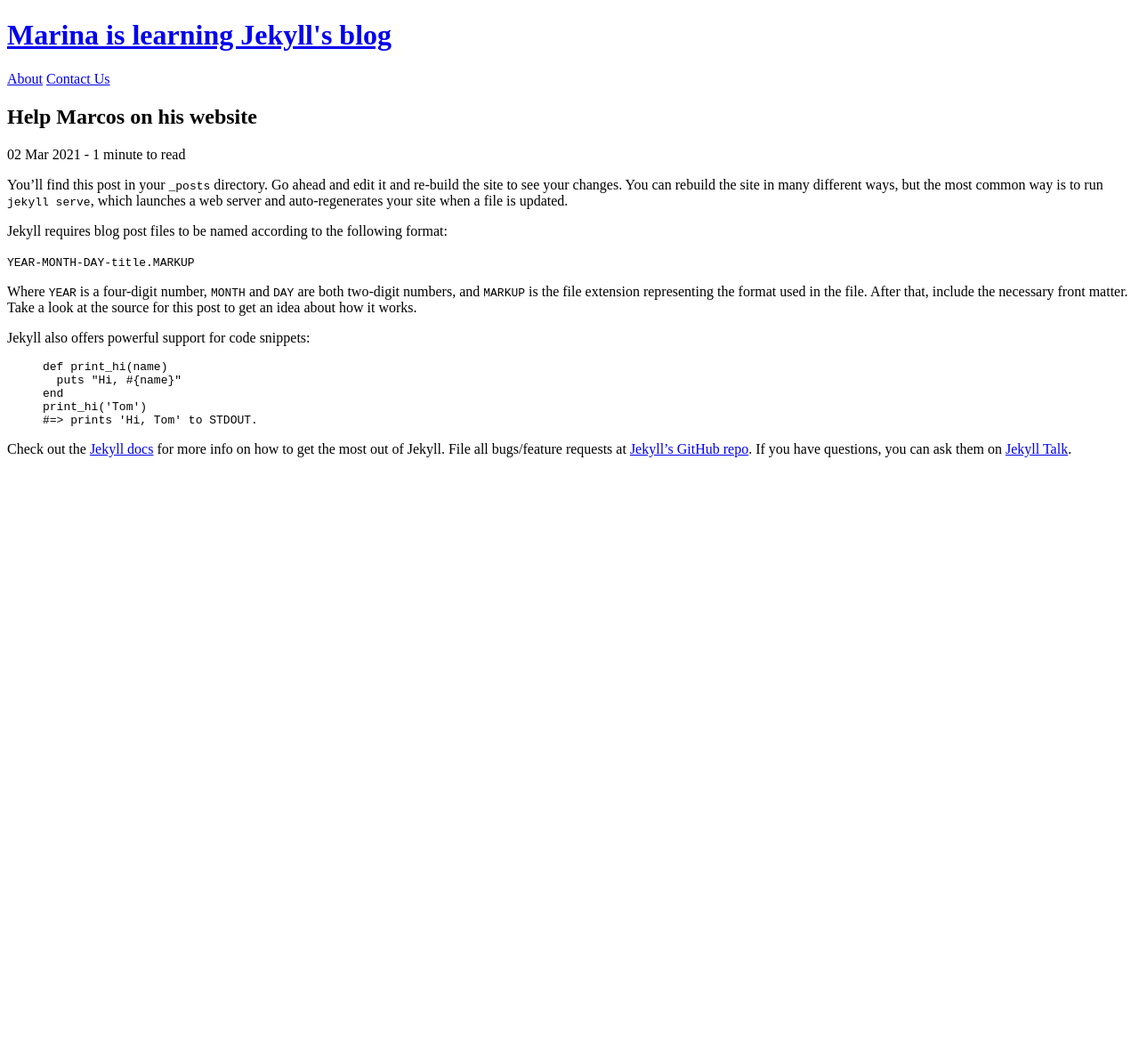
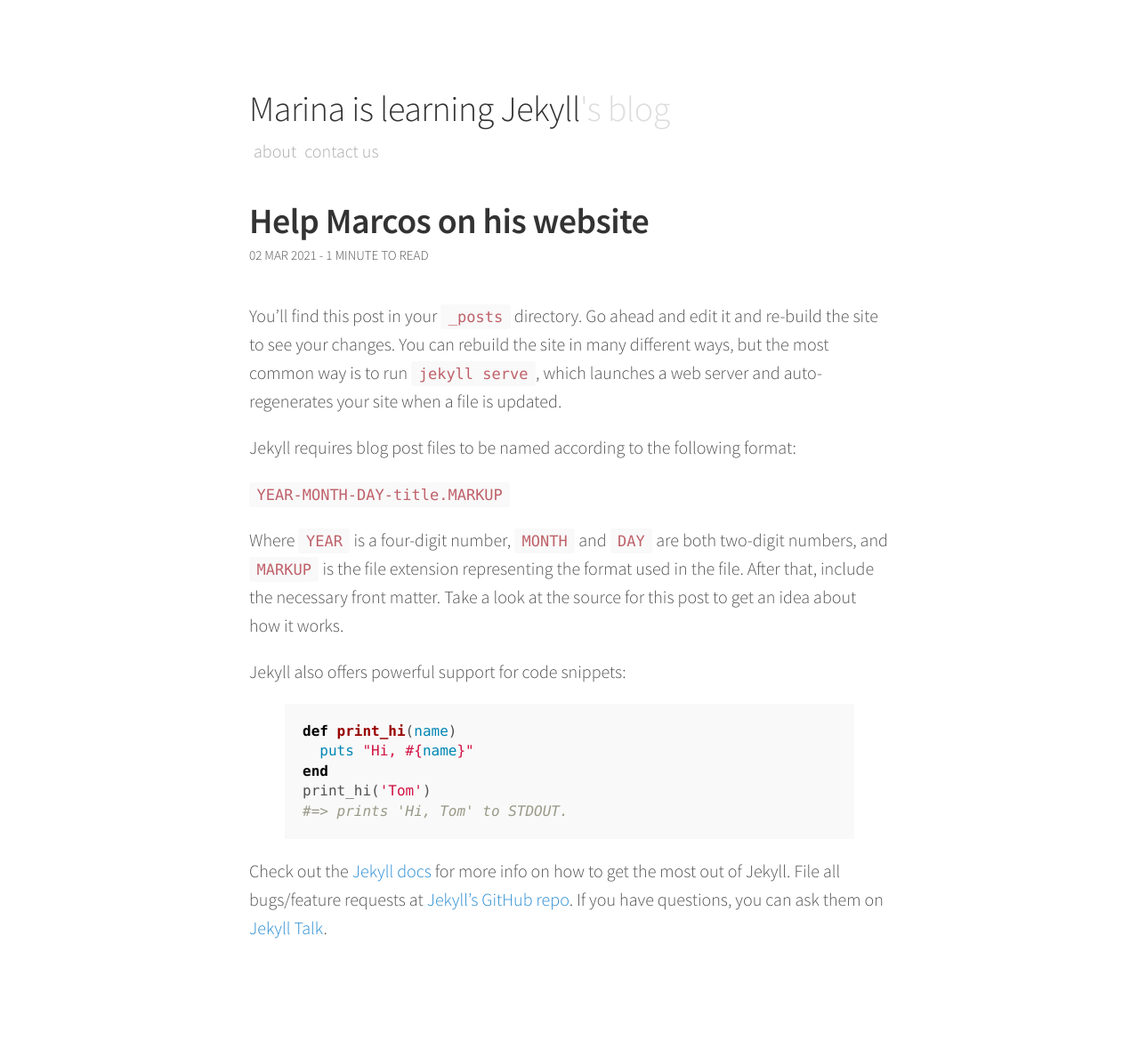
Before and after one commit to akitodr/minimal-blog, a Jekyll site: the page built from _posts/2021-03-01-help-marcos-on-his-website.markdown, in a window 1280 px wide. Shown: the whole page at 89% size. Built offline with Jekyll 4.4.1, drawn with Linux system fonts in a browser that asks for light colours; comment, search, counter and statistics services are not loaded; before the commit the page ends 900 px from its top, so only the background shows below that.

Commit message:
now is working

```diff
--- a/_includes/head.html
+++ b/_includes/head.html
@@ -12,6 +12,6 @@
       href="https://fonts.googleapis.com/css2?family=Source+Sans+Pro:ital,wght@0,300;0,600;1,300&display=swap"
       rel="stylesheet"
     />
-    <link rel="stylesheet" href="{{ /minimal-blog/css/main.css  }}" />
+    <link rel="stylesheet" href="/minimal-blog/css/main.css" />
   </head>
 </html>
```
